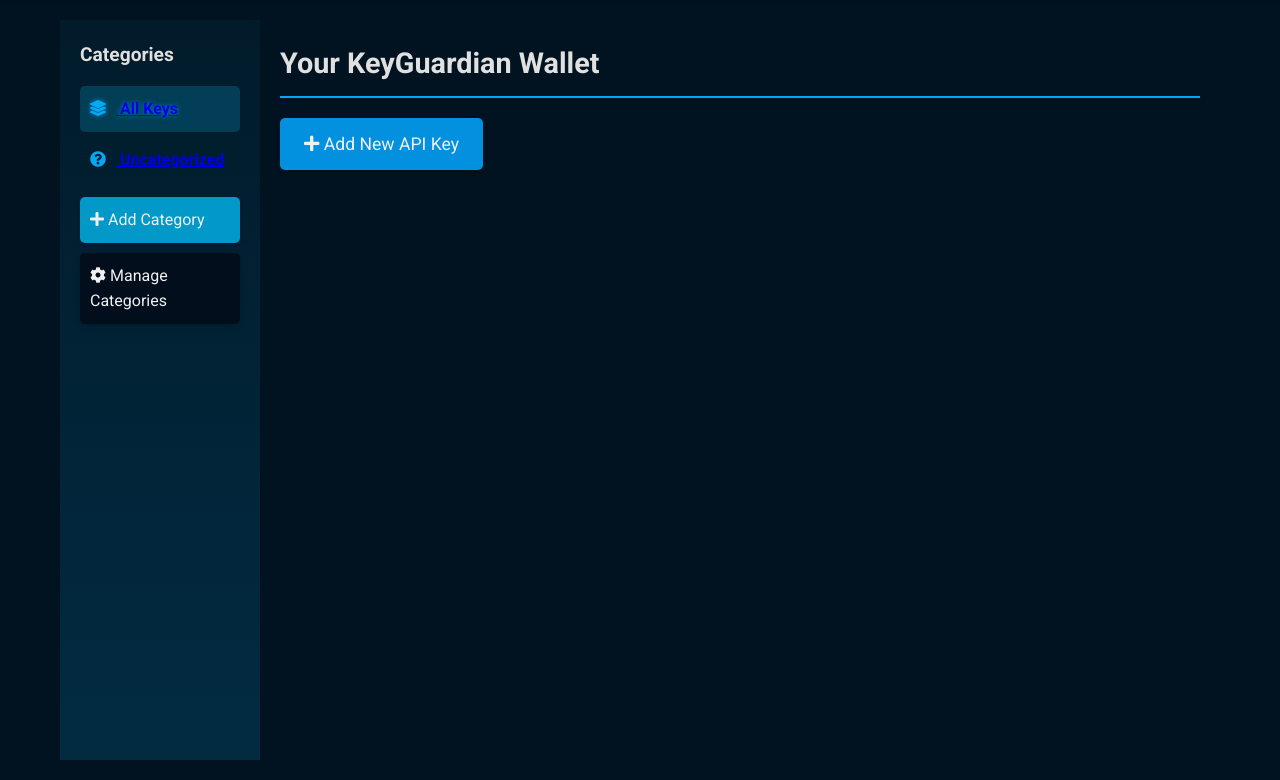
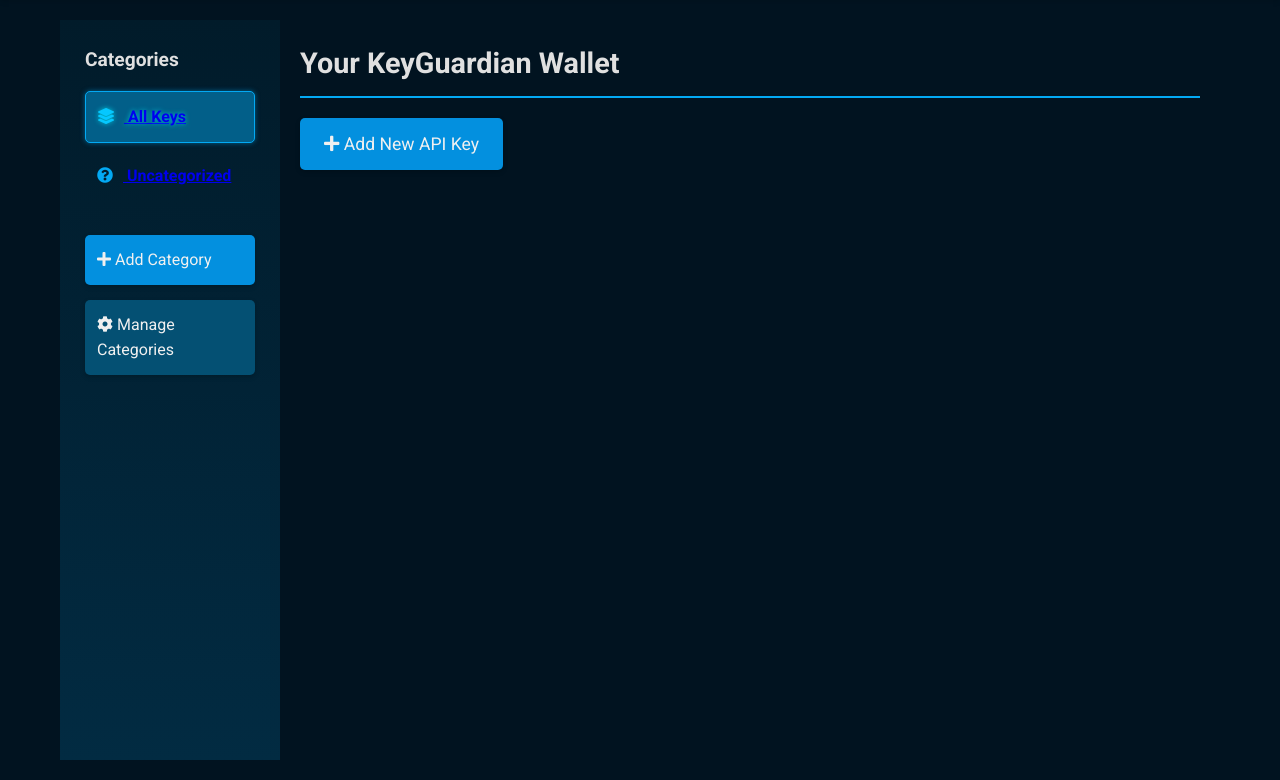
Before and after one commit to Garblesnarff/apikeywallet, a Flask app: page /wallet in a window 1280 px wide. Shown: the part 123-903 px from the top of the page. Run offline with Flask 3, Linux system fonts and the light colour scheme; the visitor is signed in with stand-in values (Sample User, id 1); data that the repository does not hold is empty; parts of the project's set-up code (start-up, migrations or seed data) failed here and were passed over.

Commit message:
Agent query: Please verify the following: 1) The sidebar now has a gradient background from #011B2A to #022B42. 2) The category list items have bold blue text (#03A9F4) and change appearance on hover. 3) The 'Add Category' and 'Manage Categories' buttons in the sidebar have new styles and hover effects. 4) The main panel's 'Add New API Key' button is larger and has a new hover effect. 5) The API key cards have a new background color (#033F58) and hover effect. 6) The action icons (eye, copy, edit, delete) are larger and change color on hover. Please confirm if all these changes are visible and working correctly. Also, check if the overall functionality of adding, editing, and deleting API keys is working as expected.

```diff
--- a/static/css/styles.css
+++ b/static/css/styles.css
@@ -123,9 +123,9 @@ h2 {
 }
 
 .category-panel {
-    width: 200px;
+    width: 220px;
     background: linear-gradient(to bottom, #011B2A, #022B42);
-    padding: 20px;
+    padding: 25px;
     overflow-y: auto;
     height: 100%;
 }
@@ -140,28 +140,37 @@ h2 {
 #category-list {
     list-style-type: none;
     padding: 0;
+    margin-bottom: 20px;
 }
 
 #category-list li {
     cursor: pointer;
-    padding: 10px;
-    margin-bottom: 5px;
+    padding: 12px;
+    margin-bottom: 8px;
     border-radius: 5px;
-    transition: background-color 0.3s, color 0.3s, text-shadow 0.3s;
+    transition: all 0.3s ease;
     color: #03A9F4;
     font-weight: bold;
 }
 
 #category-list li:hover,
 #category-list li.active {
-    background-color: #023E56;
-    color: #F0F0F0;
-    text-shadow: 0 0 5px rgba(3, 169, 244, 0.7);
+    background-color: #025F89;
+    color: #03F0FF;
+    text-shadow: 0 0 5px rgba(3, 240, 255, 0.7);
+    border: 1px solid #03A9F4;
+    box-shadow: 0 0 5px rgba(3, 169, 244, 0.5);
 }
 
 #category-list li i {
     margin-right: 10px;
     color: #03A9F4;
+    transition: color 0.3s ease;
+}
+
+#category-list li:hover i,
+#category-list li.active i {
+    color: #05C8FF;
 }
 
 .api-key-content {
@@ -403,18 +412,26 @@ h2 {
 
 .category-panel .btn-sm {
     width: 100%;
-    margin-top: 10px;
+    margin-top: 15px;
     font-size: 1rem;
-    padding: 10px;
+    padding: 12px;
     border-radius: 5px;
     box-shadow: 0 2px 5px rgba(0, 0, 0, 0.2);
     transition: all 0.3s ease;
 }
 
+.category-panel .btn-sm:first-of-type {
+    background-color: #0390DF;
+}
+
+.category-panel .btn-sm:last-of-type {
+    background-color: #045073;
+}
+
 .category-panel .btn-sm:hover {
     transform: translateY(-2px);
     box-shadow: 0 4px 8px rgba(0, 0, 0, 0.3);
-    background-color: #03A9F4;
+    background-color: #048CBA;
 }
 
 .add-key-btn {
```
Also changed, not shown: Pasted-The-sidebar-looks-much-cleaner-now-but-I-see-how-the-buttons-and-the-selected-category-could-use-mo-1727977255182.txt (added, +36 -0 lines), image.png.
